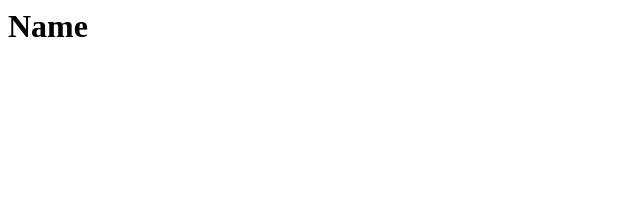
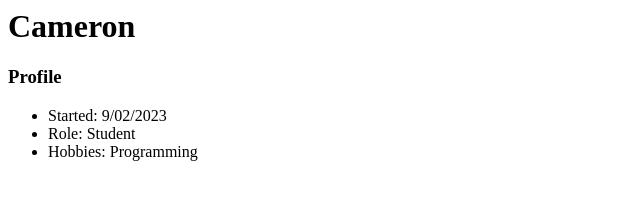
Before and after one commit to camtafe/camtafe.github.io, a plain HTML site: page web page/index.html in a window 1280 px wide. Shown: the whole page, without its empty margins (0-640 px from the left). Drawn offline with Linux system fonts and the light colour scheme.

Commit message:
Updated my profile

```diff
--- a/web page/index.html
+++ b/web page/index.html
@@ -1 +1,8 @@
-<h1>Name</h1>
+<h1>Cameron</h1>
+
+<h3>Profile</h3>
+<ul>
+    <li>Started: 9/02/2023</li>
+    <li>Role: Student</li>
+    <li>Hobbies: Programming</li>
+</ul>
```
